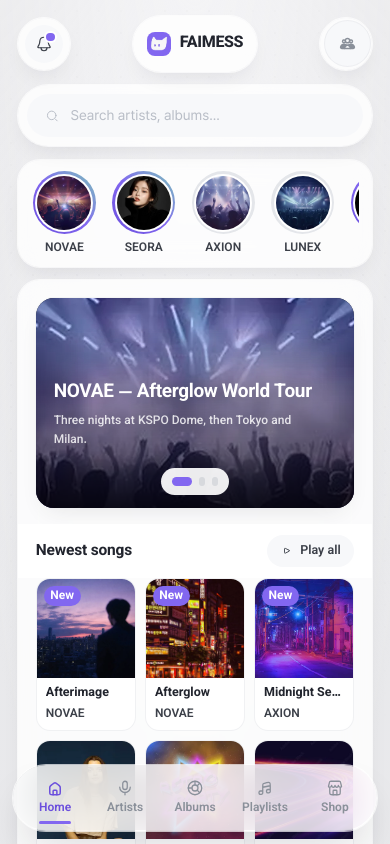
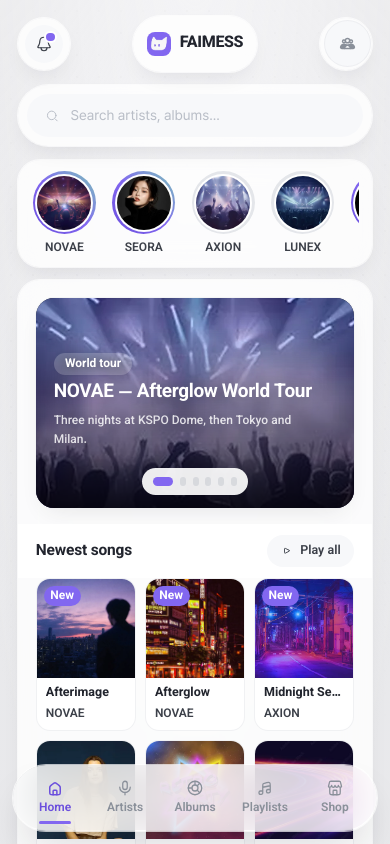
Before and after one commit to khodehydro/faimess-doc, a React (Vite) app: page / in a window 390 px wide. Shown: the top 844 px of the page. Built offline with nearby package versions, Linux system fonts and the light colour scheme; a web font is replaced by a local one.

Commit message:
feat: multi-category home banners with direct routing and over-player mobile overlay
Co-authored-by: arena-agent <297053741+arena-agent@users.noreply.github.com>

```diff
--- a/src/app/CompactShell.tsx
+++ b/src/app/CompactShell.tsx
@@ -1,4 +1,4 @@
-import { useState } from "react";
+import { useEffect, useRef, useState } from "react";
 import { AnimatePresence, motion } from "framer-motion";
 import { useApp } from "./AppContext";
 import { usePreferences } from "./PreferencesContext";
@@ -7,6 +7,7 @@ import { BrandCard } from "../sections/BrandCard";
 import { AccountCard } from "../sections/AccountCard";
 import { ArtistStories } from "../sections/ArtistStories";
 import { BrowseDetailView } from "../sections/BrowseDetailView";
+import { NewsDetailView } from "../sections/news/NewsDetailView";
 import { MobileNav } from "../sections/MobileNav";
 import { MiniPlayer } from "../sections/MiniPlayer";
 import { PlayerSheet } from "../sections/PlayerSheet";
@@ -43,10 +44,22 @@ import { EASE } from "../lib/motion";
  * ------------------------------------------------------------------ */
 
 export function CompactShell() {
-  const { route, detail } = useApp();
+  const { route, detail, selectedNewsId } = useApp();
   const { dir } = usePreferences();
   const [playerOpen, setPlayerOpen] = useState(false);
   const Page = PAGES[route];
+
+  // If a top-level route navigation occurs while player is open (e.g. user clicked a shop banner),
+  // collapse the player so the user immediately sees the destination page!
+  const prevRouteRef = useRef(route);
+  useEffect(() => {
+    if (playerOpen && route !== prevRouteRef.current) {
+      if (!selectedNewsId && !detail) {
+        setPlayerOpen(false);
+      }
+    }
+    prevRouteRef.current = route;
+  }, [route, playerOpen, selectedNewsId, detail]);
 
   return (
     <div dir={dir} className="flex min-h-dvh w-full flex-col gap-3 px-4 pt-3.5 pb-[10rem] lg:gap-4 lg:pt-4 lg:pb-[11rem]">
@@ -122,6 +135,45 @@ export function CompactShell() {
       </div>
 
       <PlayerSheet open={playerOpen} onClose={() => setPlayerOpen(false)} />
+
+      {/* Over-player overlay: when the full player is open on mobile, any
+          view that opens (detail sheet, news reader) floats on top of the
+          player (z-[65]), so the user never has to close the player first to see it. */}
+      <AnimatePresence>
+        {playerOpen && detail && (
+          <motion.div
+            key={`overlay-detail:${detail.kind}:${detail.id}`}
+            initial={{ opacity: 0, y: 28 }}
+            animate={{ opacity: 1, y: 0 }}
+            exit={{ opacity: 0, y: 24 }}
+            transition={{ duration: 0.26, ease: EASE }}
+            className="studio-backdrop scroll-slim fixed inset-0 z-[65] flex flex-col p-2.5 overflow-y-auto"
+            role="dialog"
+            aria-modal="true"
+          >
+            <div className="mx-auto flex min-h-0 w-full max-w-[620px] flex-1 flex-col overflow-hidden rounded-card bg-surface p-4 shadow-float">
+              <BrowseDetailView />
+            </div>
+          </motion.div>
+        )}
+
+        {playerOpen && selectedNewsId && !detail && (
+          <motion.div
+            key={`overlay-news:${selectedNewsId}`}
+            initial={{ opacity: 0, y: 28 }}
+            animate={{ opacity: 1, y: 0 }}
+            exit={{ opacity: 0, y: 24 }}
+            transition={{ duration: 0.26, ease: EASE }}
+            className="studio-backdrop scroll-slim fixed inset-0 z-[65] flex flex-col p-2.5 overflow-y-auto"
+            role="dialog"
+            aria-modal="true"
+          >
+            <div className="mx-auto flex min-h-0 w-full max-w-[620px] flex-1 flex-col overflow-hidden rounded-card bg-surface p-4 shadow-float">
+              <NewsDetailView newsId={selectedNewsId} />
+            </div>
+          </motion.div>
+        )}
+      </AnimatePresence>
     </div>
   );
 }
--- a/src/data/banners.ts
+++ b/src/data/banners.ts
@@ -7,9 +7,15 @@
 import afterglowTourPhoto from "../assets/photos/banners/tour-afterglow.webp";
 import asiaLegPhoto from "../assets/photos/banners/asia-leg.webp";
 import midnightSeoulPhoto from "../assets/photos/banners/midnight-seoul.webp";
+import hoodiePhoto from "../assets/photos/shop/hoodie.webp";
+import midnightDrivePhoto from "../assets/photos/playlists/midnight-drive.webp";
+import tokyoWindowPhoto from "../assets/photos/albums/tokyo-window.webp";
+
+export type BannerKind = "tour" | "song" | "news" | "album" | "artist" | "playlist" | "shop";
 
 export type Banner = {
   id: string;
+  kind?: BannerKind;
   /** eyebrow shown above the card title */
   eyebrow: string;
   title: string;
@@ -20,13 +26,21 @@ export type Banner = {
   /** fans who hit “going” on this event */
   going: number;
   photo: string;
-  /** the three stops listed inside the detail card */
+  /** the stops listed inside the detail card */
   stops: { city: string; date: string }[];
+  trackId?: string;
+  newsId?: string;
+  albumId?: string;
+  artistId?: string;
+  playlistId?: string;
+  productId?: string;
 };
 
 export const banners: Banner[] = [
   {
     id: "afterglow-tour",
+    kind: "song",
+    trackId: "tr1",
     eyebrow: "World tour",
     title: "NOVAE — Afterglow World Tour",
     subtitle: "Three nights at KSPO Dome, then Tokyo and Milan.",
@@ -42,6 +56,8 @@ export const banners: Banner[] = [
   },
   {
     id: "prism9-asia",
+    kind: "news",
+    newsId: "nw1",
     eyebrow: "New dates",
     title: "PRISM9 — Velvet Static Asia leg",
     subtitle: "Velvet Static lands in Tokyo, Manila and Bangkok this December.",
@@ -57,6 +73,8 @@ export const banners: Banner[] = [
   },
   {
     id: "midnight-seoul",
+    kind: "album",
+    albumId: "al2",
     eyebrow: "Out now",
     title: "AXION — “Midnight Seoul”",
     subtitle: "The new single is out everywhere — listening party tonight, 20:00 KST.",
@@ -70,4 +88,43 @@ export const banners: Banner[] = [
       { city: "Milan", date: "22:00" },
     ],
   },
+  {
+    id: "banner-shop-hoodie",
+    kind: "shop",
+    productId: "hoodie-onstage",
+    eyebrow: "Official Merch",
+    title: "On Stage Tour Hoodie",
+    subtitle: "Heavyweight oversized fleece with tour embroidery — limited stock.",
+    dateRange: "Available now",
+    location: "FAIMESS Store",
+    going: 3400,
+    photo: hoodiePhoto,
+    stops: [],
+  },
+  {
+    id: "banner-playlist-drive",
+    kind: "playlist",
+    playlistId: "p1",
+    eyebrow: "Curated Playlist",
+    title: "Late Night Drive",
+    subtitle: "Neon-lit city beats, smooth synth-wave and midnight vocals.",
+    dateRange: "Updated weekly",
+    location: "FAIMESS Originals",
+    going: 24500,
+    photo: midnightDrivePhoto,
+    stops: [],
+  },
+  {
+    id: "banner-artist-prism9",
+    kind: "artist",
+    artistId: "ar3",
+    eyebrow: "Featured Artist",
+    title: "PRISM9 — Velvet Static",
+    subtitle: "Explore the full discography, singles, and member stories.",
+    dateRange: "Active roster",
+    location: "Seoul · Tokyo",
+    going: 19800,
+    photo: tokyoWindowPhoto,
+    stops: [],
+  },
 ];
--- a/src/data/i18n.ts
+++ b/src/data/i18n.ts
@@ -879,6 +879,66 @@ export const STRINGS: Record<string, Entry> = {
     en: "The new single is out everywhere — listening party tonight, 20:00 KST.",
     fa: "سینگل تازه همه‌جا منتشر شد — امشب ساعت ۲۰:۰۰ به وقت کره مهمانی شنیدن داریم.",
     ko: "신곡이 전 세계에 공개됐어요 — 오늘 밤 20:00 (KST) 리스닝 파티.",
+  },
+  "banner.banner-shop-hoodie.title": {
+    en: "On Stage Tour Hoodie",
+    fa: "هودی تور On Stage",
+    ko: "온 스테이지 투어 후디",
+  },
+  "banner.banner-shop-hoodie.subtitle": {
+    en: "Heavyweight oversized fleece with tour embroidery — limited stock.",
+    fa: "هودی اورسایز گرم با گلدوزی اختصاصی تور — موجودی محدود.",
+    ko: "투어 자수가 들어간 헤비웨이트 오버핏 플리스 — 한정 수량.",
+  },
+  "banner.banner-playlist-drive.title": {
+    en: "Late Night Drive",
+    fa: "پلی‌لیست رانندگی شبانه",
+    ko: "레이트 나이트 드라이브",
+  },
+  "banner.banner-playlist-drive.subtitle": {
+    en: "Neon-lit city beats, smooth synth-wave and midnight vocals.",
+    fa: "بیت‌های نئونی شهری، سینث‌ویو نرم و وکال‌های نیمه‌شب.",
+    ko: "네온사인 도시의 비트, 감각적인 신스웨이브와 미드나잇 보컬.",
+  },
+  "banner.banner-artist-prism9.title": {
+    en: "PRISM9 — Velvet Static",
+    fa: "PRISM9 — Velvet Static",
+    ko: "PRISM9 — Velvet Static",
+  },
+  "banner.banner-artist-prism9.subtitle": {
+    en: "Explore the full discography, singles, and member stories.",
+    fa: "کشف دیسکوگرافی کامل، تک‌آهنگ‌ها و داستان اعضا.",
+    ko: "전체 디스코그래피, 싱글, 멤버 스토리 만나보기.",
+  },
+  "banner.afterglow-tour.eyebrow": {
+    en: "World tour",
+    fa: "تور جهانی",
+    ko: "월드 투어",
+  },
+  "banner.prism9-asia.eyebrow": {
+    en: "New dates",
+    fa: "تاریخ‌های جدید",
+    ko: "새 일정",
+  },
+  "banner.midnight-seoul.eyebrow": {
+    en: "Out now",
+    fa: "منتشر شد",
+    ko: "신규 발매",
+  },
+  "banner.banner-shop-hoodie.eyebrow": {
+    en: "Official Merch",
+    fa: "مرچ رسمی",
+    ko: "공식 굿즈",
+  },
+  "banner.banner-playlist-drive.eyebrow": {
+    en: "Curated Playlist",
+    fa: "پلی‌لیست منتخب",
+    ko: "추천 플레이리스트",
+  },
+  "banner.banner-artist-prism9.eyebrow": {
+    en: "Featured Artist",
+    fa: "هنرمند منتخب",
+    ko: "추천 아티스트",
   },
 
   /* --------------------------- news copy ------------------------------- *
--- a/src/sections/HeroBanner.tsx
+++ b/src/sections/HeroBanner.tsx
@@ -12,6 +12,9 @@ import { banners } from "../data/banners";
 import { cn } from "../lib/cn";
 import { EASE, spring } from "../lib/motion";
 import { usePreferences } from "../app/PreferencesContext";
+import { useApp } from "../app/AppContext";
+import { usePlayer } from "../app/PlayerContext";
+import { trackById } from "../data/player";
 import { dirSign } from "../lib/rtl";
 
 const AUTOPLAY_MS = 7000;
@@ -26,12 +29,48 @@ const AUTOPLAY_MS = 7000;
 
 export function HeroBanner() {
   const { t, dir: writing, text } = usePreferences();
+  const { navigate, openDetail, openNews, notify } = useApp();
+  const { play } = usePlayer();
   const [index, setIndex] = useState(0);
   const [dir, setDir] = useState(1);
   const [paused, setPaused] = useState(false);
   const ref = useRef<HTMLDivElement>(null);
+  const isDragging = useRef(false);
 
   const banner = banners[index];
+
+  const handleBannerClick = () => {
+    if (isDragging.current) return;
+
+    if (banner.kind === "news" || banner.newsId) {
+      openNews(banner.newsId ?? "nw1");
+      return;
+    }
+    if (banner.kind === "song" || banner.trackId) {
+      const tr = trackById(banner.trackId ?? "tr1");
+      if (tr) {
+        play(tr);
+        notify(text(`banner.${banner.id}.title`, banner.title), "mint");
+      }
+      return;
+    }
+    if (banner.kind === "album" || banner.albumId) {
+      openDetail({ kind: "album", id: banner.albumId ?? "al2" });
+      return;
+    }
+    if (banner.kind === "artist" || banner.artistId) {
+      openDetail({ kind: "artist", id: banner.artistId ?? "ar1" });
+      return;
+    }
+    if (banner.kind === "playlist" || banner.playlistId) {
+      openDetail({ kind: "playlist", id: banner.playlistId ?? "p1" });
+      return;
+    }
+    if (banner.kind === "shop" || banner.productId) {
+      navigate("shop");
+      return;
+    }
+  };
 
   const go = useCallback((step: number) => {
     setDir(step);
@@ -113,14 +152,21 @@ export function HeroBanner() {
           dragConstraints={{ left: 0, right: 0 }}
           dragElastic={0.12}
           dragMomentum={false}
+          onDragStart={() => {
+            isDragging.current = true;
+          }}
           onDragEnd={(_, info) => {
+            setTimeout(() => {
+              isDragging.current = false;
+            }, 60);
             /* dragging towards the inline end goes forward, whichever way
                that is on screen */
             const travel = info.offset.x * dirSign(writing);
             if (travel < -70) go(1);
             else if (travel > 70) go(-1);
           }}
-          className="absolute inset-0 cursor-grab active:cursor-grabbing"
+          onClick={handleBannerClick}
+          className="absolute inset-0 cursor-pointer active:cursor-grabbing"
         >
           {/* the parallax layer is composited on its own (`will-change`) so the
               moving photo never forces the text above it to re-rasterise —
@@ -147,6 +193,9 @@ export function HeroBanner() {
             dir="auto"
             className="pointer-events-none absolute bottom-[3.6rem] start-4 max-w-[84%] min-[480px]:bottom-14 sm:bottom-7 sm:start-7 sm:max-w-[46%]"
           >
+            <span className="mb-1.5 inline-block rounded-full bg-white/20 px-2.5 py-0.5 text-[12px] font-bold text-white drop-shadow-[0_1px_4px_rgba(0,0,0,0.6)]">
+              {text(`banner.${banner.id}.eyebrow`, banner.eyebrow)}
+            </span>
             <h2 className="font-display text-[19px] font-bold leading-[1.2] tracking-[-0.018em] text-white drop-shadow-[0_2px_10px_rgba(0,0,0,0.45)] min-[480px]:text-[22px] sm:text-[24px] lg:text-[27px] lg:leading-[1.15]">
               {text(`banner.${banner.id}.title`, banner.title)}
             </h2>
```
